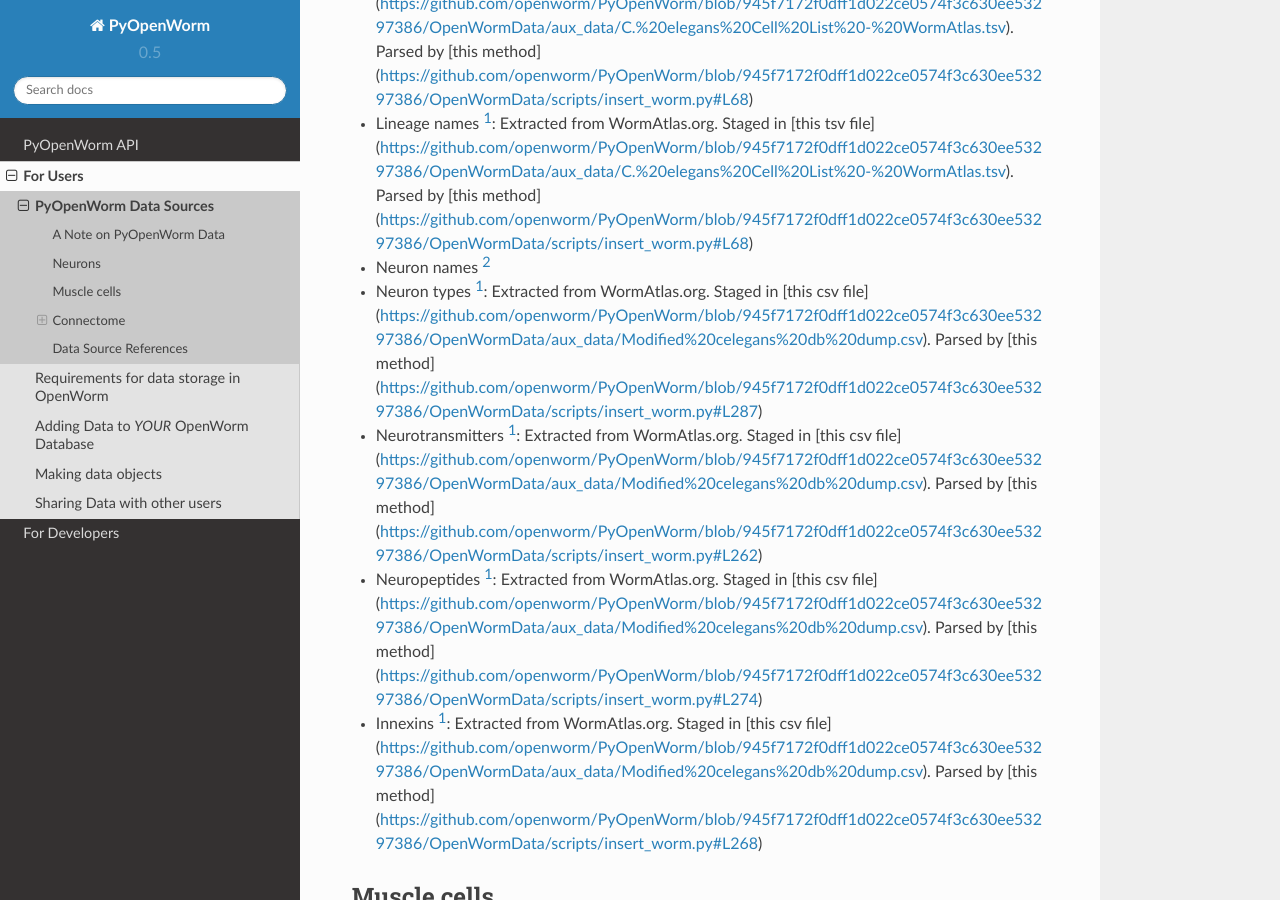
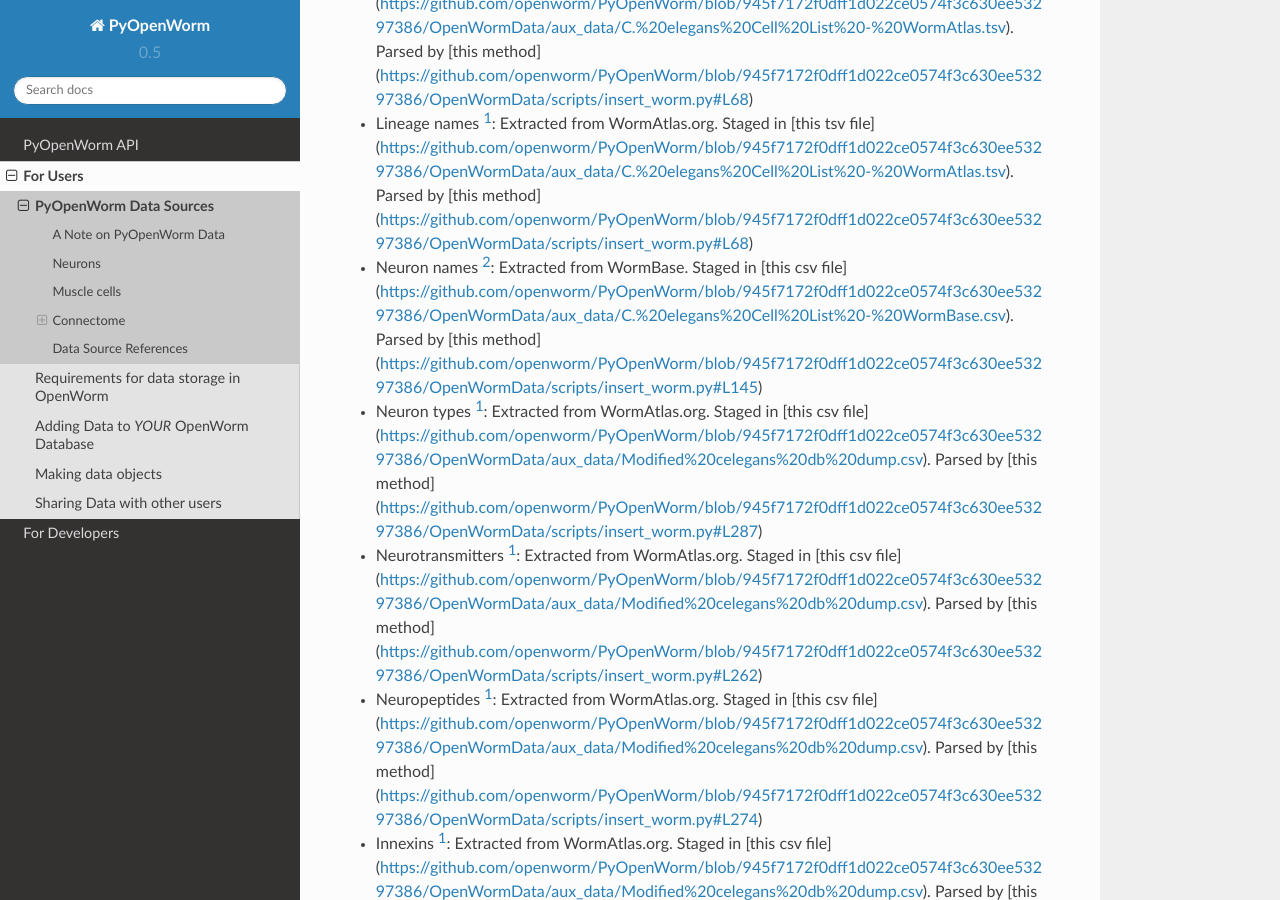
Before and after one commit to openworm/owmeta, a Sphinx documentation site: the page built from docs/data_sources.rst, in a window 1280 px wide and 900 px high, scrolled down 568 px. Built offline with Sphinx 7.4.7 and the Read the Docs theme 2.0.0, drawn with Linux system fonts in a browser that asks for light colours.

Commit message:
update data sources to address #177

```diff
--- a/docs/data_sources.rst
+++ b/docs/data_sources.rst
@@ -24,7 +24,7 @@ Neurons
 
 - Cell descriptions [1]_: Extracted from WormAtlas.org.  Staged in [this tsv file](https://github.com/openworm/PyOpenWorm/blob/945f7172f0dff1d022ce0574f3c630ee53297386/OpenWormData/aux_data/C.%20elegans%20Cell%20List%20-%20WormAtlas.tsv).  Parsed by [this method](https://github.com/openworm/PyOpenWorm/blob/945f7172f0dff1d022ce0574f3c630ee53297386/OpenWormData/scripts/insert_worm.py#L68)
 - Lineage names [1]_: Extracted from WormAtlas.org.  Staged in [this tsv file](https://github.com/openworm/PyOpenWorm/blob/945f7172f0dff1d022ce0574f3c630ee53297386/OpenWormData/aux_data/C.%20elegans%20Cell%20List%20-%20WormAtlas.tsv).  Parsed by [this method](https://github.com/openworm/PyOpenWorm/blob/945f7172f0dff1d022ce0574f3c630ee53297386/OpenWormData/scripts/insert_worm.py#L68)
-- Neuron names [2]_
+- Neuron names [2]_: Extracted from WormBase.  Staged in [this csv file](https://github.com/openworm/PyOpenWorm/blob/945f7172f0dff1d022ce0574f3c630ee53297386/OpenWormData/aux_data/C.%20elegans%20Cell%20List%20-%20WormBase.csv).  Parsed by [this method](https://github.com/openworm/PyOpenWorm/blob/945f7172f0dff1d022ce0574f3c630ee53297386/OpenWormData/scripts/insert_worm.py#L145)
 - Neuron types [1]_: Extracted from WormAtlas.org.  Staged in [this csv file](https://github.com/openworm/PyOpenWorm/blob/945f7172f0dff1d022ce0574f3c630ee53297386/OpenWormData/aux_data/Modified%20celegans%20db%20dump.csv).  Parsed by [this method](https://github.com/openworm/PyOpenWorm/blob/945f7172f0dff1d022ce0574f3c630ee53297386/OpenWormData/scripts/insert_worm.py#L287)
 - Neurotransmitters [1]_: Extracted from WormAtlas.org.  Staged in [this csv file](https://github.com/openworm/PyOpenWorm/blob/945f7172f0dff1d022ce0574f3c630ee53297386/OpenWormData/aux_data/Modified%20celegans%20db%20dump.csv).  Parsed by [this method](https://github.com/openworm/PyOpenWorm/blob/945f7172f0dff1d022ce0574f3c630ee53297386/OpenWormData/scripts/insert_worm.py#L262)
 - Neuropeptides [1]_: Extracted from WormAtlas.org.  Staged in [this csv file](https://github.com/openworm/PyOpenWorm/blob/945f7172f0dff1d022ce0574f3c630ee53297386/OpenWormData/aux_data/Modified%20celegans%20db%20dump.csv).  Parsed by [this method](https://github.com/openworm/PyOpenWorm/blob/945f7172f0dff1d022ce0574f3c630ee53297386/OpenWormData/scripts/insert_worm.py#L274)
```
